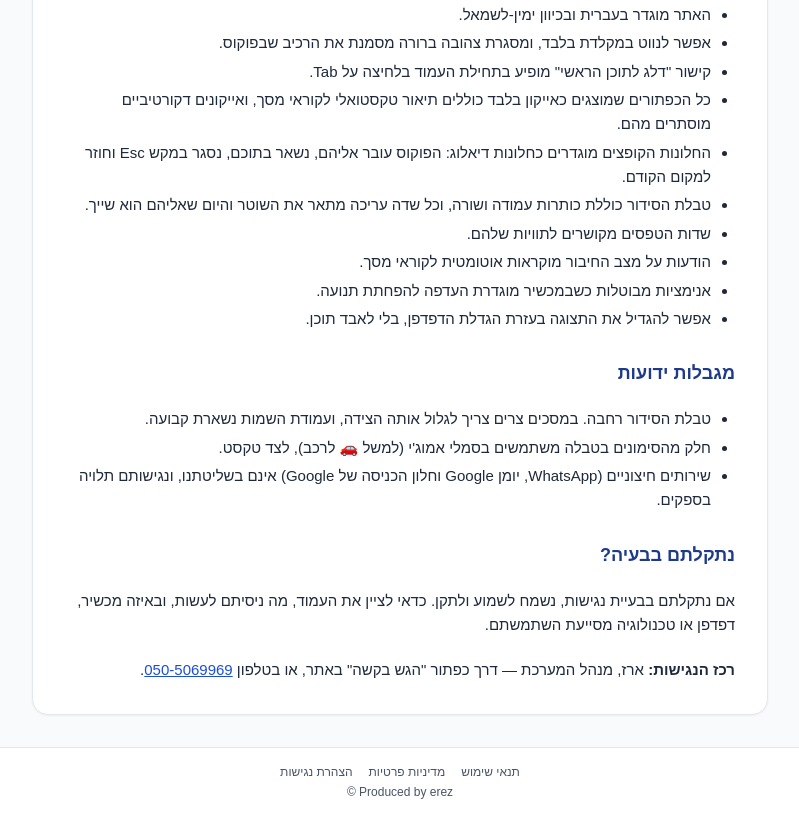
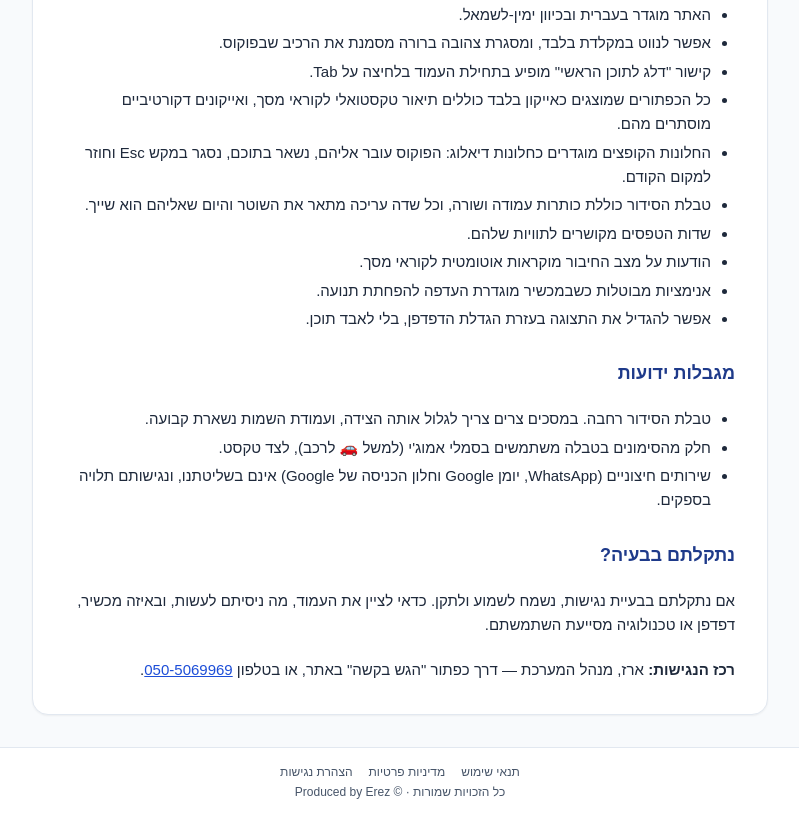
Before and after one commit to erezc1981/work-schedule, a website: page accessibility.html in a window 1280 px wide. Shown: the part 343-1159 px from the top of the page, without its empty margins (240-1039 px from the left). Drawn offline with Linux system fonts and the light colour scheme.

Commit message:
Footer: 'כל הזכויות שמורות · Produced by Erez ©' as in atm-distributors-pro
Co-Authored-By: Claude Opus 5.5 <noreply@anthropic.com>

```diff
--- a/accessibility.html
+++ b/accessibility.html
@@ -60,7 +60,7 @@
             <a href="privacy.html" class="hover:underline">מדיניות פרטיות</a>
             <a href="accessibility.html" class="hover:underline">הצהרת נגישות</a>
         </nav>
-        <p>Produced by erez &copy;</p>
+        <p>כל הזכויות שמורות · <span dir="ltr">Produced by Erez &copy;</span></p>
     </footer>
 </body>
 </html>
```
Also changed, not shown: index.html (+1 -1 lines), privacy.html (+1 -1 lines), terms.html (+1 -1 lines).
